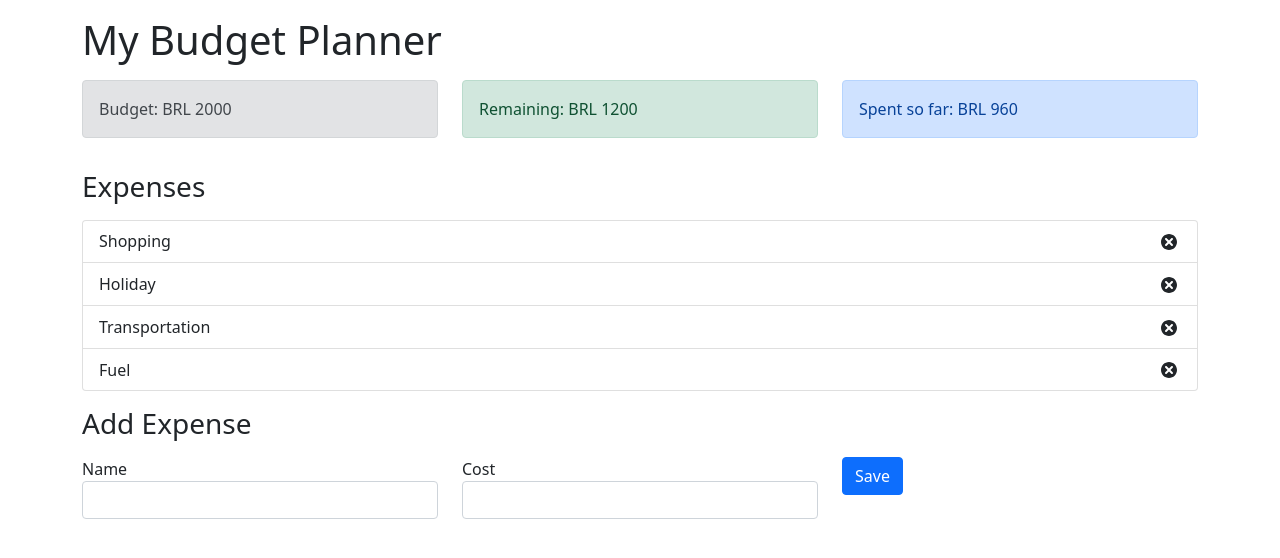
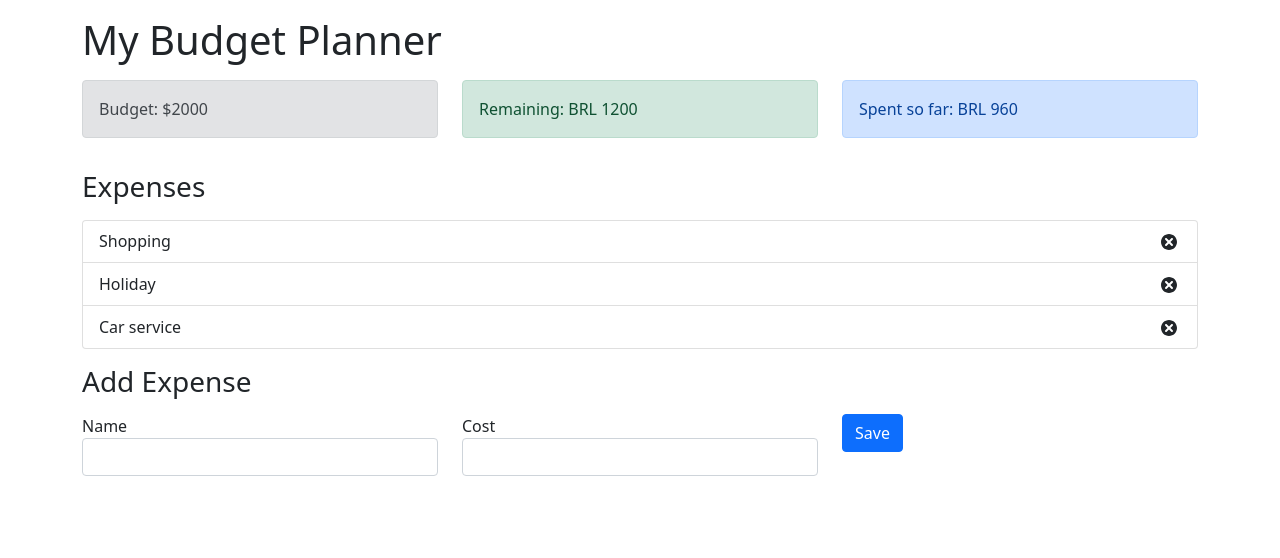
Before and after one commit to Oliverhf/budget-tracker, a React (Create React App) app: page / in a window 1280 px wide. Shown: the top 558 px of the page. Built offline with nearby package versions, Linux system fonts and the light colour scheme.

Commit message:
feat: Feat AppContext

```diff
--- a/src/App.js
+++ b/src/App.js
@@ -1,43 +1,43 @@
-import React from 'react'
-import 'bootstrap/dist/css/bootstrap.min.css'
-import Budget from './components/Budget'
-import Remaining from './components/Remaining'
-import ExpenseTotal from './components/ExpenseTotal'
-import ExpenseList from './components/ExpenseList'
-import AddExpenseForm from './components/AddExpenseForm'
-
+import React from "react";
+import "bootstrap/dist/css/bootstrap.min.css";
+import Budget from "./components/Budget";
+import Remaining from "./components/Remaining";
+import ExpenseTotal from "./components/ExpenseTotal";
+import ExpenseList from "./components/ExpenseList";
+import AddExpenseForm from "./components/AddExpenseForm";
+import { AppProvider } from "./context/AppContext";
 
 const App = () => {
   return (
-    <div className='container'>
-      <h1 className='mt-3'>My Budget Planner</h1>
-      <div className='row mt-3'>
-        <div className='col-sm'>
+    <AppProvider>
+      <div className="container">
+        <h1 className="mt-3">My Budget Planner</h1>
+        <div className="row mt-3">
+          <div className="col-sm">
             <Budget />
           </div>
-        <div className='col-sm'>
+          <div className="col-sm">
             <Remaining />
           </div>
-        <div className='col-sm'>
-            <ExpenseTotal/>
+          <div className="col-sm">
+            <ExpenseTotal />
           </div>
         </div>
-      <h3 className='mt-3'>Expenses</h3>
-      <div className='row mt-3'>
-        <div className='col-sm'>
+        <h3 className="mt-3">Expenses</h3>
+        <div className="row mt-3">
+          <div className="col-sm">
             <ExpenseList />
           </div>
         </div>
-      <h3 className='mt-3'>Add Expense</h3>
-      <div className='mt-3'>
-        <div className='col-sm'>
+        <h3 className="mt-3">Add Expense</h3>
+        <div className="mt-3">
+          <div className="col-sm">
             <AddExpenseForm />
           </div>
         </div>
       </div>
+    </AppProvider>
+  );
+};
 
-  )
-}
-
-
-export default App
+export default App;
--- a/src/components/AddExpenseForm.js
+++ b/src/components/AddExpenseForm.js
@@ -5,7 +5,7 @@
     <form>
         <div className='row'>
             <div className='col-sm'>
-                <label for='name'>Name</label>
+                <label htmlFor='name'>Name</label>
                 <input
                     type='text'
                     required='required'
@@ -14,7 +14,7 @@
                 ></input>
             </div>
             <div className='col-sm'>
-                <label for='cost'>Cost</label>
+                <label htmlFor='cost'>Cost</label>
                 <input
                     type="text"
                     required='required'
--- a/src/components/Budget.js
+++ b/src/components/Budget.js
@@ -1,9 +1,12 @@
-import React from 'react'
+import React, {useContext} from 'react'
+import { AppContext } from '../context/AppContext'
 
 const Budget = () => {
+  const {budget} = useContext(AppContext)
+
   return (
     <div className='alert alert-secondary'>
-        <span>Budget: BRL 2000</span>
+        <span>Budget: ${budget}</span>
     </div>
   )
 }
--- a/src/components/ExpenseList.js
+++ b/src/components/ExpenseList.js
@@ -1,33 +1,17 @@
-import React from 'react'
+import React, {useContext} from 'react'
 import ExpenseItem from './ExpenseItem'
+import { AppContext } from '../context/AppContext'
 
 const ExpenseList = () => {
-    const expenses = [
-        {
-            id: 12121,
-            name: "Shopping",
-            cost: 50,
-        },
-        {
-            id: 9921,
-            name: "Holiday",
-            cost: 350,
-        },
-        {
-            id: 7721,
-            name: "Transportation",
-            cost: 80,
-        },
-        {
-            id: 5421,
-            name: "Fuel",
-            cost: 120,
-        }
-    ]
+
+    const {expenses} = useContext(AppContext)
+
+
   return (
     <ul className='list-group'>
         {expenses.map((expense) => (
             <ExpenseItem
+                key={expense.id}
                 id={expense.id}
                 name={expense.name}
                 cost={expense.cost}
--- /dev/null
+++ b/src/context/AppContext.js
@@ -0,0 +1,48 @@
+import { createContext, useReducer} from "react"
+
+
+const AppReducer = (state, action) => {
+    switch (action.type) {
+        default:
+            return state
+    }
+}
+
+const initialState = {
+    budget: 2000,
+    expenses: [
+        {
+            id: 12,
+            name: 'Shopping',
+            cost: 40
+        },
+        {
+            id: 13,
+            name: 'Holiday',
+            cost: 400
+        },
+        {
+            id: 14,
+            name: 'Car service',
+            cost: 800
+        }
+    ]
+}
+
+export const AppContext = createContext()
+
+export const AppProvider = (props) => {
+    const [state, dispatch] = useReducer(AppReducer, initialState)
+
+    return (
+        <AppContext.Provider
+            value={{
+                budget: state.budget,
+                expenses: state.expenses,
+                dispatch,
+            }}
+        >
+            {props.children}
+        </AppContext.Provider>
+    )
+}
```
Lines whose indentation alone changed are shown as unchanged.
